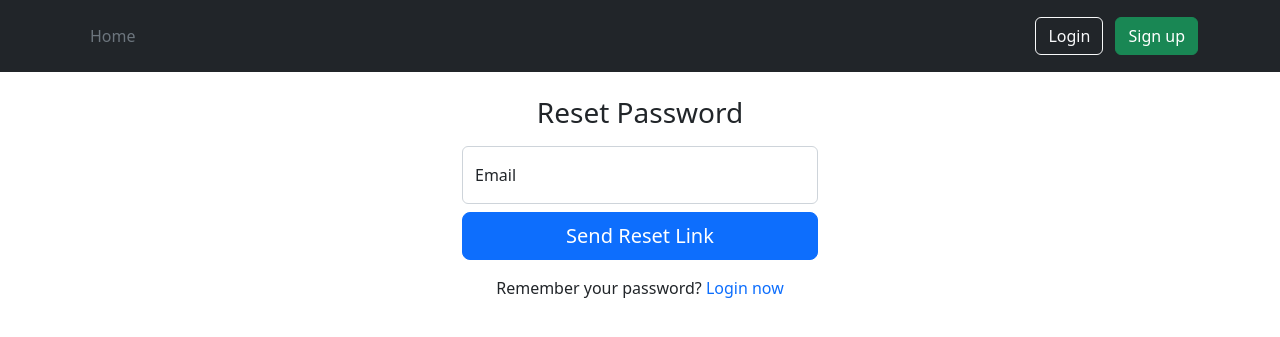
After one commit to alpertoruun/VotingAppwithDockerandAWS, a Flask app: page /reset_password_request in a window 1280 px wide. The commit adds this page. Shown: the top 337 px of the page. Run offline with Flask 2, Linux system fonts and the light colour scheme; parts of the project's set-up code (start-up, migrations or seed data) failed here and were passed over.

Commit message:
feat: receives forgot password mail

```diff
--- a/src/accounts/forms.py
+++ b/src/accounts/forms.py
@@ -37,3 +37,19 @@ class RegisterForm(FlaskForm):
             self.password.errors.append("Passwords must match")
             return False
         return True
+
+class RequestResetForm(FlaskForm):
+    email = EmailField('Email', validators=[DataRequired(), Email()])
+
+
+class PasswordChangeForm(FlaskForm):
+    password = PasswordField(
+        "Password", validators=[DataRequired(), Length(min=6, max=25)]
+    )
+    confirm = PasswordField(
+        "Repeat Password",
+        validators=[
+            DataRequired(),
+            EqualTo("password", message="Passwords must match.")
+        ],
+    )
--- a/src/accounts/views.py
+++ b/src/accounts/views.py
@@ -1,13 +1,35 @@
 from flask import Blueprint, flash, redirect, render_template, request, url_for
 from flask_login import login_required, login_user, logout_user, current_user
-from src.utils.email_utils import send_email
+
+from src.utils.email_utils import send_email, send_reset_email
+from src.utils.password_token_utils import create_password_reset_entry
+
 
 from src import bcrypt, db
 from src.accounts.models import User
 
-from .forms import LoginForm, RegisterForm
+from .forms import LoginForm, RegisterForm, RequestResetForm
 
 accounts_bp = Blueprint("accounts", __name__)
+
+
+
+@accounts_bp.route('/reset_password_request', methods=['GET', 'POST'])
+def reset_password_request():
+    if current_user.is_authenticated:
+        return redirect(url_for('core.home'))
+    form = RequestResetForm()
+    if form.validate_on_submit():
+        user = User.query.filter_by(email=form.email.data).first()
+        if user:
+            token = create_password_reset_entry(user.id)
+            send_reset_email(user, token)
+            flash('An email has been sent with instructions to reset your password.', 'info')
+            return redirect(url_for('accounts.login'))
+        else:
+            flash('No account with that email address exists.', 'warning')
+    return render_template('accounts/reset_password_request.html', title='Reset Password', form=form)
+
 
 
 @accounts_bp.route("/register", methods=["GET", "POST"])
@@ -45,6 +67,8 @@ def login():
     return render_template("accounts/login.html", form=form)
 
 
+
+
 @accounts_bp.route("/logout")
 @login_required
 def logout():
--- a/src/templates/accounts/login.html
+++ b/src/templates/accounts/login.html
@@ -34,6 +34,7 @@
         </div>
         <button class="w-100 btn btn-lg btn-primary" type="submit">Sign in</button>
         <p class="text-center mt-3">New User? <a href="{{ url_for('accounts.register') }}">Register now</a></p>
+        <p class="text-center mt-3">Forgot your password? <a href="{{ url_for('accounts.reset_password_request') }}">Register now</a></p>
       </form>
     </main>
   </div>
--- /dev/null
+++ b/src/templates/accounts/reset_password_request.html
@@ -0,0 +1,33 @@
+{% extends "_base.html" %}
+
+{% block content %}
+
+<div class="row">
+  <div class="col-md-4"></div>
+  <div class="col-md-4">
+    <main class="form-signin w-100 m-auto">
+      <form role="form" method="post" action="">
+        {{ form.csrf_token }}
+        <h1 class="h3 mb-3 fw-normal text-center">Reset Password</h1>
+
+        <div class="form-floating">
+          {{ form.email(placeholder="Enter your email", class="form-control mb-2") }}
+          {{ form.email.label }}
+          {% if form.email.errors %}
+            {% for error in form.email.errors %}
+              <div class="alert alert-danger" role="alert">
+                {{ error }}
+              </div>
+            {% endfor %}
+          {% endif %}
+        </div>
+
+        <button class="w-100 btn btn-lg btn-primary" type="submit">Send Reset Link</button>
+        <p class="text-center mt-3">Remember your password? <a href="{{ url_for('accounts.login') }}">Login now</a></p>
+      </form>
+    </main>
+  </div>
+  <div class="col-md-4"></div>
+</div>
+
+{% endblock %}
```
Also changed, not shown: src/utils/email_utils.py (+11 -2 lines), src/utils/password_token_utils.py (added, +33 -0 lines).
